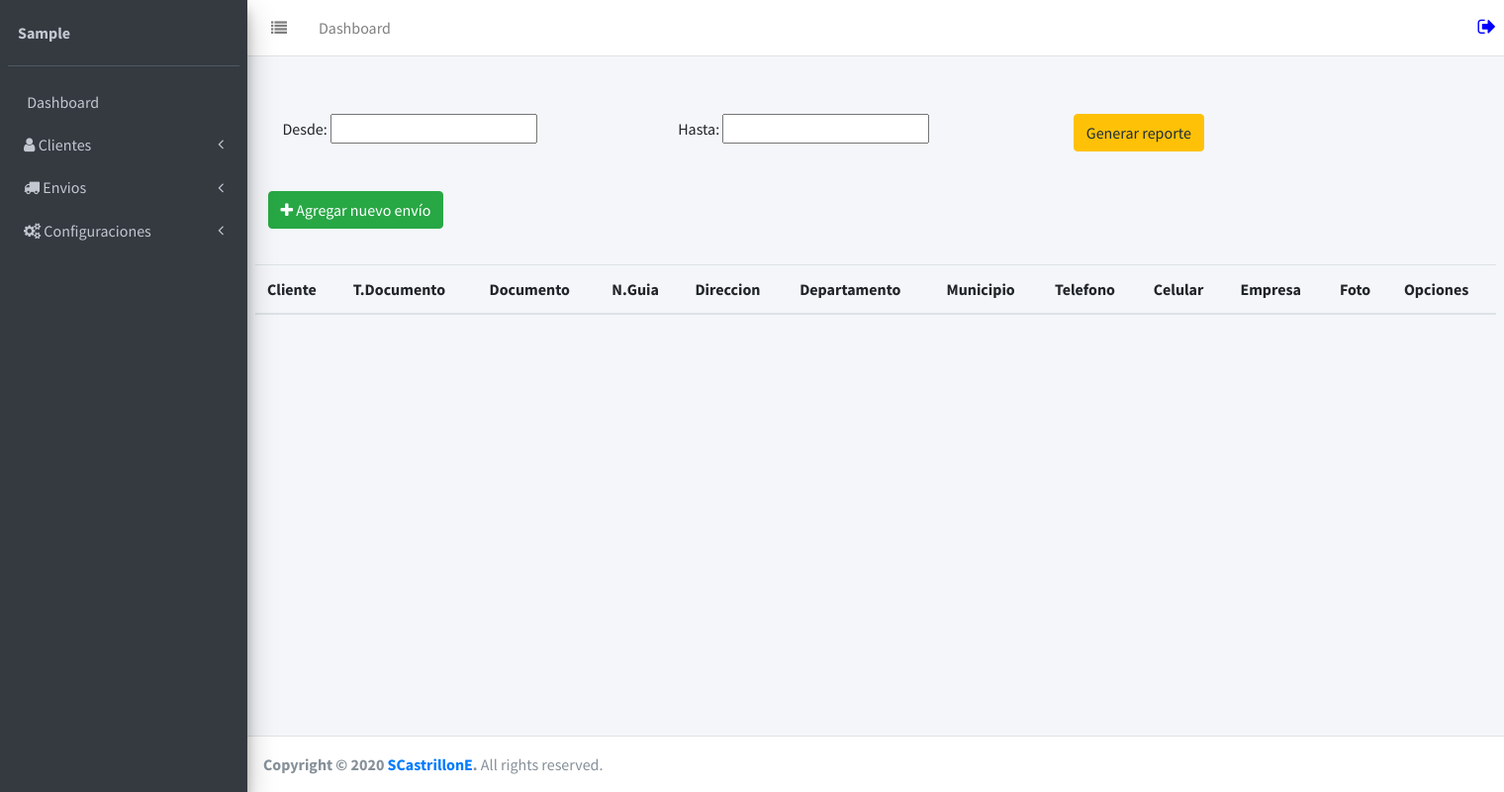
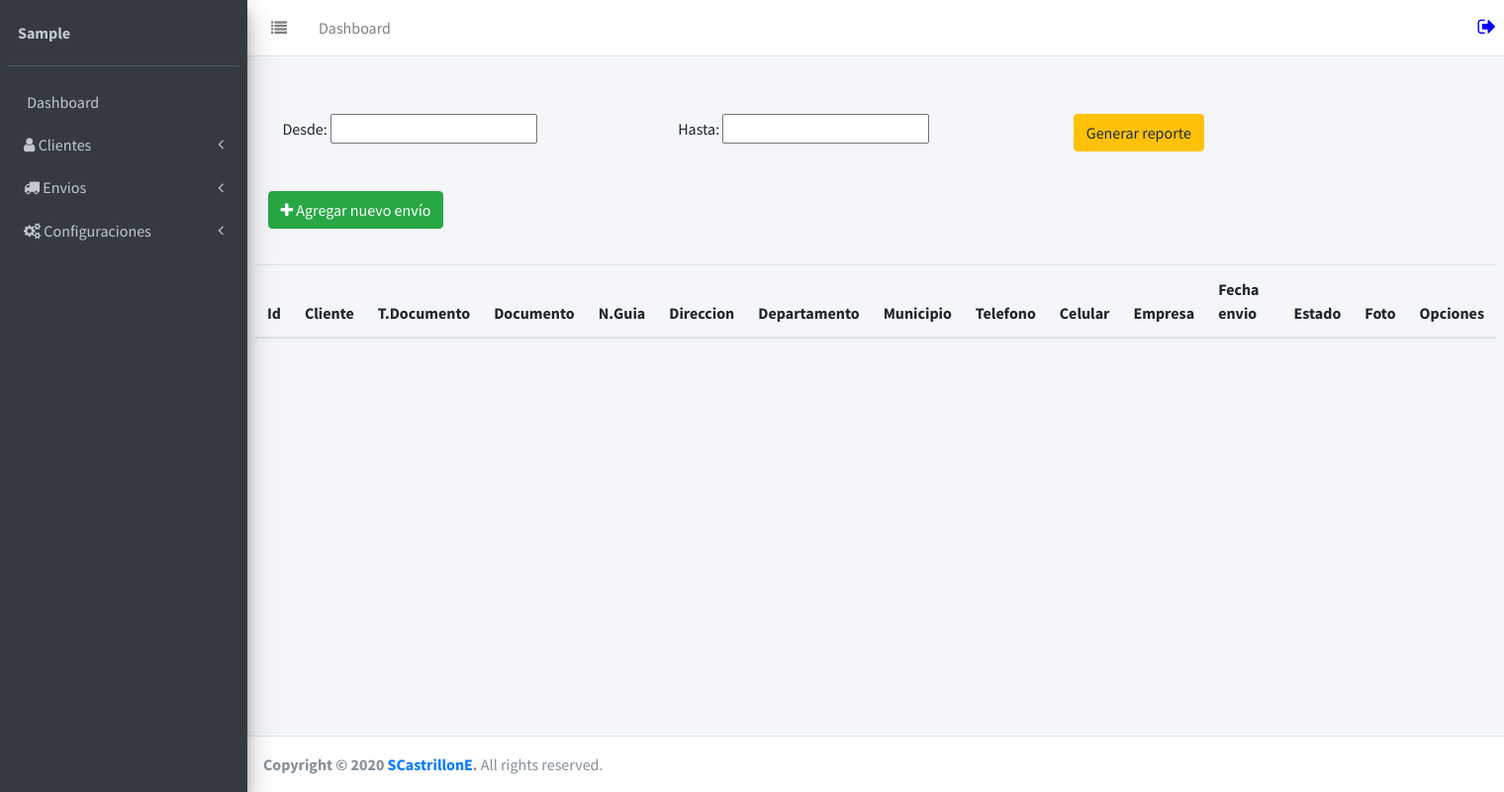
Before and after one commit to ScastrillonE/Gestion-envios, a Django app: page /shipping/list in a window 1520 px wide. Shown: the whole page at 99% size. Run offline with Django 3.2, Linux system fonts and the light colour scheme; the visitor is signed in with stand-in values (Sample User, id 1); data that the repository does not hold is empty; some libraries are stand-ins or nearby versions.

Commit message:
Changes PDFview

```diff
--- a/core/templates/core/index.html
+++ b/core/templates/core/index.html
@@ -30,7 +30,7 @@
                             <p>Enviados</p>
                         </div>
                         <div class="icon">
-                            <i class="fa fa-shipping-fast"></i>
+                            <i class="fa fa-plane"></i>
                         </div>
                         <a href="{% url 'list_shipping' %}" class="small-box-footer">Mas info <i
                                 class="fa fa-arrow-circle-right"></i></a>
@@ -45,7 +45,7 @@
                             <p>Pendientes</p>
                         </div>
                         <div class="icon">
-                            <i class="fa fa-clock"></i>
+                            <i class="fa fa-clock-o"></i>
                         </div>
                         <a href="{% url 'list_shipping' %}" class="small-box-footer">Mas info <i
                                 class="fa fa-arrow-circle-right"></i></a>
--- a/heracles/settings.py
+++ b/heracles/settings.py
@@ -130,6 +130,6 @@ LOGOUT_REDIRECT_URL = 'login'
 
 EMAIL_USE_TLS = True
 EMAIL_HOST = 'smtp.gmail.com'
-EMAIL_HOST_USER = 'santiagocastrillon.ep@gmail.com'
-EMAIL_HOST_PASSWORD = 'S@ntiyju@n2*05'
+EMAIL_HOST_USER = 'correo@gmail.com'
+EMAIL_HOST_PASSWORD = '****'
 EMAIL_PORT = 587
--- a/shipments/templates/shipments/list_shipping.html
+++ b/shipments/templates/shipments/list_shipping.html
@@ -31,6 +31,7 @@
 
     <thead>
     <tr>
+        <th>Id</th>
         <th>Cliente</th>
         <th>T.Documento</th>
         <th>Documento</th>
@@ -41,6 +42,8 @@
         <th>Telefono</th>
         <th>Celular</th>
         <th>Empresa</th>
+        <th>Fecha envio</th>
+        <th>Estado</th>
         <th>Foto</th>
         <th>Opciones</th>
     </tr>
--- a/shipments/templates/shipments/shippingCompany_list.html
+++ b/shipments/templates/shipments/shippingCompany_list.html
@@ -15,8 +15,8 @@
             <tr>
                 <td>{{company.id}}</td>
                 <td>{{company.name}}</td>
-                <td><a href="{% url 'shippingCompany_edit' company.id %}" class="btn btn-warning"><i class="fas fa-edit"></i></a></td>
-                <td><a href="{% url 'company_delete' company.id %}" class="btn btn-danger"><i class="fas fa-trash"></i></a></td>
+                <td><a href="{% url 'shippingCompany_edit' company.id %}" class="btn btn-warning"><i class="fa fa-pencil-square-o"></i></a></td>
+                <td><a href="{% url 'company_delete' company.id %}" class="btn btn-danger"><i class="fa fa-trash-o"></i></a></td>
             </tr>
         {%endfor%}
         </tbody>
--- a/shipments/views.py
+++ b/shipments/views.py
@@ -127,13 +127,14 @@ def shipping(request, id_ship=None):
 
                 if form.is_valid():
                     form.save()
-                    if estado_envio == 'Enviado':
-                        send_email(name, email, number, shipping_company.name, send_date)
-                        print('Enviado')
+                    try:
+                        if estado_envio == 'Enviado':
+                            send_email(name, email, number, shipping_company.name, send_date)
+                            print('Enviado')
 
-                    data['success'] = 'Guardado correctamente'
-                else:
-                    data['error'] = 'Ha ocurrido un error al guardar'
+                        data['success'] = 'Guardado correctamente'
+                    except Exception as e:
+                        data['error'] = str(e)
 
 
             elif action == "edit_shipping":
@@ -150,12 +151,14 @@ def shipping(request, id_ship=None):
 
                 if form.is_valid():
                     form.save()
-                    if estado_envio == 'Enviado':
-                        send_email(name, email, number, shipping_company.name, send_date)
-                        print('Enviado')
-                    data['success'] = 'Editado correctamente'
-                else:
-                    data['error'] = 'Ha ocurrido un error al editar'
+                    try:
+                        if estado_envio == 'Enviado':
+                            send_email(name, email, number, shipping_company.name, send_date)
+                            print('Enviado')
+
+                        data['success'] = 'Guardado correctamente'
+                    except Exception as e:
+                        data['error'] = str(e)
 
             return JsonResponse(data, safe=False)
 
--- a/static/js/functions.js
+++ b/static/js/functions.js
@@ -25,8 +25,8 @@ function listarClientes(){
             {
                 data: 'options',
                 render: function(data,type,row){
-                        var buttons = '<a href="/customer/update/' + row.id + '/"class="btn btn-warning mr-1"><i class="fa fa-edit"></i></a>';
-                        buttons += '<a href="/customer/delete/' + row.id + '/"class="btn btn-danger"><i class="fa fa-trash"></i></a>';
+                        var buttons = '<a href="/customer/update/' + row.id + '/"class="btn btn-warning mr-1"><i class="fa fa-pencil"></i></a>';
+                        buttons += '<a href="/customer/delete/' + row.id + '/"class="btn btn-danger"><i class="fa fa-trash-o"></i></a>';
                         return buttons;
                 },
             }
@@ -52,6 +52,7 @@ function listarEnvios(){
             dataSrc:"",
         },
         columns : [
+            {"data":"id"},
             {"data":"cust.name"},
             {"data":"c_Tdocument"},
             {"data":"c_document"},
@@ -62,6 +63,8 @@ function listarEnvios(){
             {"data":"c_phone"},
             {"data":"c_cel"},
             {"data":"s_company"},
+            {"data":"send_date"},
+            {"data":"status"},
             {
                 data: 'Foto',
                 render: function(data,type,row){
@@ -72,9 +75,9 @@ function listarEnvios(){
             {
                 data: 'options',
                 render: function(data,type,row){
-                        var buttons = '<div class=row>'+'<a href="/shipping/' + row.id + '/"class="btn btn-warning mr-1"><i class="fa fa-edit"></i></a>';
-                        buttons += '<a href="/shipping/delete/' + row.id + '/"class="btn btn-danger"><i class="fa fa-trash"></i></a>'+ '</div>';
-                        buttons += '<div class="row mt-2">'+'<a onclick="extraTable(\''+ row.status +'\' ' + ','+ '\''+ row.send_date +'\')" class="btn btn-success"><i class="fa fa-eye"></i></a>';
+                        var buttons = '<div class=row>'+'<a href="/shipping/' + row.id + '/"class="btn btn-warning mr-1"><i class="fa fa-pencil-square-o"></i></a>';
+                        buttons += '<a href="/shipping/delete/' + row.id + '/"class="btn btn-danger"><i class="fa fa-trash-o"></i></a>'+ '</div>';
+                        buttons += '<div class="row mt-2"><i></i></a>';
                         buttons += '<a href="/create/pdf/' + row.id + '/"class="btn btn-primary ml-1"><i class="fa fa-print"></i></a>'+'</div>';
 
                         return buttons;
```
Also changed, not shown: shipments/reportes.py (+5 -3 lines), shipments/templates/shipments/pdf.html (+12 -8 lines), static/fonts/barcode/EAN-13.ttf (added).
